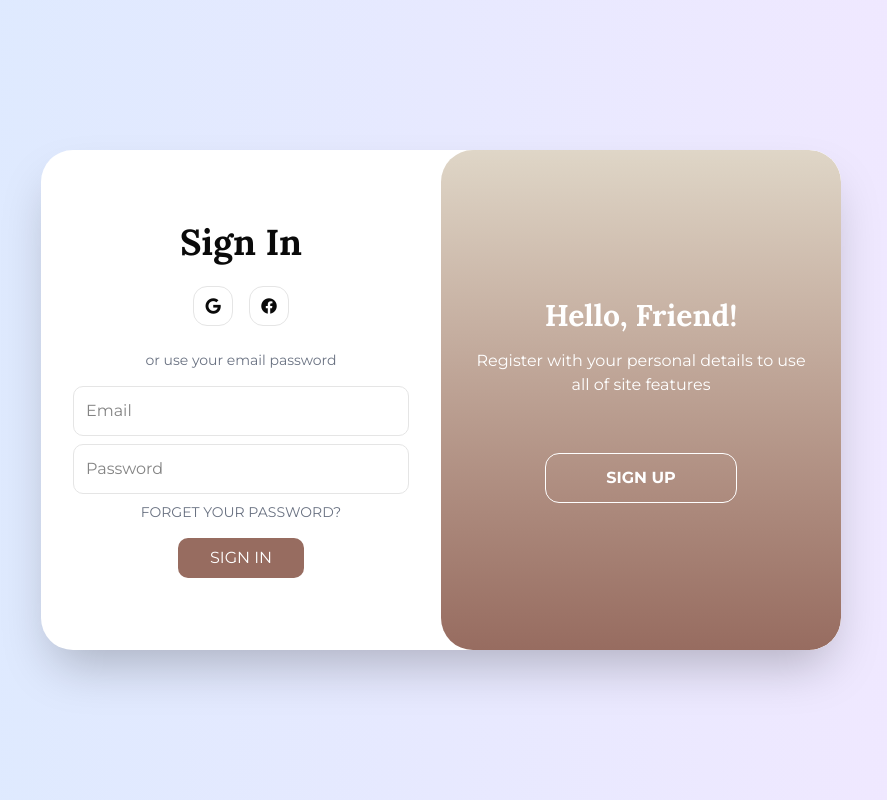
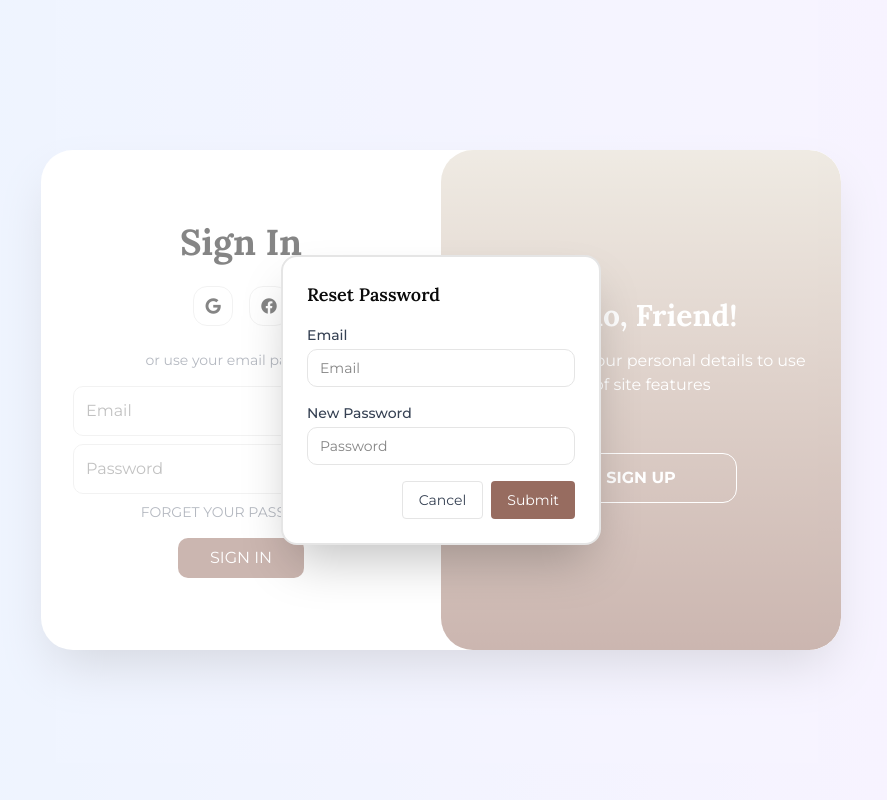
Before and after one commit to omrmhd5/OSTR, a React (Vite) app: page /login in a window 1280 px wide. Both pictures are taken after a click on the link "FORGET YOUR PASSWORD?". Shown: the whole page, without its empty margins (199-1086 px from the left). Built offline with nearby package versions, Linux system fonts and the light colour scheme.

Commit message:
add reset password functionality

```diff
--- a/src/Login.jsx
+++ b/src/Login.jsx
@@ -70,12 +70,31 @@ const App = () => {
     };
 
     setUsers((users) => [...users, newUser]);
+    window.location.reload();
   };
 
-  // const handleLogout = () => {
-  //   localStorage.removeItem("loggedInUser");
-  //   navigate("/");
-  // };
+  const handleResetPassword = (values, { setErrors }) => {
+    const storedUsers = JSON.parse(localStorage.getItem("users"));
+    const user = storedUsers.find((user) => user.email === values.email);
+    if (user) {
+      user.password = values.password;
+      localStorage.setItem("users", JSON.stringify(storedUsers));
+      window.location.reload();
+    } else {
+      setErrors({ password: "Email does not exist" });
+    }
+  };
+
+  const [showPopup, setShowPopup] = useState(false);
+
+  const handlePopupToggle = (e) => {
+    e.preventDefault();
+    setShowPopup(true);
+  };
+
+  const handleClosePopup = () => {
+    setShowPopup(false);
+  };
 
   return (
     <div className="min-h-screen flex items-center justify-center bg-gradient-to-r from-blue-100 to-purple-100 font-paragraph [&_h1]:font-header [&_h2]:font-header [&_h3]:font-header [&_h4]:font-header [&_h5]:font-header [&_h6]:font-header">
@@ -84,7 +103,8 @@ const App = () => {
         <section
           className={`absolute top-0 h-full w-1/2 rounded-4xl bg-gradient-to-b from-bg_clr to-t_clr transition-all duration-1000 ease-in-out ${
             activeTab == "SignUp" ? "left-0" : "left-1/2"
-          }`}>
+          }`}
+        >
           <div className="flex flex-col items-center justify-center h-full text-white px-8">
             {activeTab == "SignUp" ? (
               <>
@@ -94,7 +114,8 @@ const App = () => {
                 </p>
                 <button
                   onClick={() => setActiveTab("SignIn")}
-                  className="cursor-pointer px-15 py-3 mt-8 font-bold border border-white rounded-xl hover:bg-bg_clr hover:text-t_clr transition">
+                  className="cursor-pointer px-15 py-3 mt-8 font-bold border border-white rounded-xl hover:bg-bg_clr hover:text-t_clr transition"
+                >
                   SIGN IN
                 </button>
               </>
@@ -107,7 +128,8 @@ const App = () => {
                 </p>
                 <button
                   onClick={() => setActiveTab("SignUp")}
-                  className="cursor-pointer px-15 py-3 mt-8 font-bold border border-white rounded-xl hover:bg-bg_clr hover:text-t_clr transition">
+                  className="cursor-pointer px-15 py-3 mt-8 font-bold border border-white rounded-xl hover:bg-bg_clr hover:text-t_clr transition"
+                >
                   SIGN UP
                 </button>
               </>
@@ -124,7 +146,8 @@ const App = () => {
               animate={{ opacity: 1, x: 0 }}
               exit={{ opacity: 0, x: -50 }}
               transition={{ duration: 0.5 }}
-              className="absolute top-0 left-0 h-full w-1/2">
+              className="absolute top-0 left-0 h-full w-1/2"
+            >
               <div className="flex flex-col items-center justify-center h-full px-8">
                 <h2 className="text-4xl font-bold mb-6">Sign In</h2>
                 <div className="flex space-x-4 mb-6">
@@ -143,7 +166,8 @@ const App = () => {
                 <Formik
                   initialValues={{ email: "", password: "" }}
                   validationSchema={signInvalidationSchema}
-                  onSubmit={handleSignInSubmit}>
+                  onSubmit={handleSignInSubmit}
+                >
                   {({ isSubmitting }) => (
                     <Form className="flex flex-col w-full gap-2">
                       <Field
@@ -176,13 +200,18 @@ const App = () => {
                       <div className="items-center flex flex-col ">
                         <a
                           href="#"
-                          className=" text-center text-sm text-gray-500 mb-4 hover:underline">
+                          onClick={handlePopupToggle}
+                          className=" text-center text-sm text-gray-500 mb-4 hover:underline"
+                        >
                           FORGET YOUR PASSWORD?
                         </a>
+
+                        {/* sign in button */}
                         <button
                           type="submit"
                           disabled={isSubmitting}
-                          className="cursor-pointer px-8 py-2 bg-t_clr text-white rounded-lg hover:bg-bg_clr hover:text-t_clr transition">
+                          className="cursor-pointer px-8 py-2 bg-t_clr text-white rounded-lg hover:bg-bg_clr hover:text-t_clr transition"
+                        >
                           SIGN IN
                         </button>
                       </div>
@@ -193,7 +222,79 @@ const App = () => {
             </motion.section>
           )}
 
-          {/* Sign Up Form */}
+          {/* Reset password */}
+          {showPopup && (
+            <div className="fixed inset-0 z-40 bg-white/50 flex items-center justify-center ">
+              <div onClick={handleClosePopup} />
+              <div className="fixed z-50 scale-100 bg-white rounded-2xl border-2 shadow-2xl p-6 w-80 max-w-full">
+                <h2 className="text-lg font-semibold mb-4">Reset Password</h2>
+                <Formik
+                  initialValues={{ email: "", password: "" }}
+                  validationSchema={signInvalidationSchema}
+                  onSubmit={handleResetPassword}
+                >
+                  {({ isSubmitting }) => (
+                    <Form>
+                      <div className="mb-4">
+                        <label className="block text-sm font-medium text-gray-700 mb-1">
+                          Email
+                        </label>
+                        <Field
+                          type="email"
+                          name="email"
+                          placeholder="Email"
+                          className="w-full border rounded-lg px-3 py-2 text-sm focus:outline-none focus:ring-2 focus:ring-yellow-950"
+                        />
+                        <ErrorMessage name="email">
+                          {(msg) => (
+                            <div className="  font-semibold text-red-500 text-sm w-full ">
+                              ⚠️ {msg} !
+                            </div>
+                          )}
+                        </ErrorMessage>
+                      </div>
+                      <div className="mb-4">
+                        <label className="block text-sm font-medium text-gray-700 mb-1">
+                          New Password
+                        </label>
+                        <Field
+                          type="password"
+                          name="password"
+                          placeholder="Password"
+                          className="w-full border rounded-lg px-3 py-2 text-sm focus:outline-none focus:ring-2 focus:ring-yellow-950"
+                        />
+                        <ErrorMessage name="password">
+                          {(msg) => (
+                            <div className="font-semibold text-red-500 text-sm w-full ">
+                              ⚠️ {msg} !
+                            </div>
+                          )}
+                        </ErrorMessage>
+                      </div>
+                      <div className="flex justify-end space-x-2">
+                        <button
+                          type="button"
+                          onClick={handleClosePopup}
+                          className="cursor-pointer px-4 py-2 text-sm text-gray-700 border rounded hover:bg-gray-100"
+                        >
+                          Cancel
+                        </button>
+                        <button
+                          type="submit"
+                          disabled={isSubmitting}
+                          className="cursor-pointer px-4 py-2 text-sm text-white bg-t_clr rounded hover:bg-yellow-950"
+                        >
+                          Submit
+                        </button>
+                      </div>
+                    </Form>
+                  )}
+                </Formik>
+              </div>
+            </div>
+          )}
+
+          {/* // Sign Up Form */}
           {activeTab === "SignUp" && (
             <motion.section
               key="signUp"
@@ -201,7 +302,8 @@ const App = () => {
               animate={{ opacity: 1, x: 0 }}
               exit={{ opacity: 0, x: 50 }}
               transition={{ duration: 0.5 }}
-              className="absolute top-0 left-1/2 h-full w-1/2">
+              className="absolute top-0 left-1/2 h-full w-1/2"
+            >
               <div className="flex flex-col items-center justify-center h-full px-8 mt-8">
                 <h2 className="text-3xl font-bold mb-6 ">Create Account</h2>
                 <div className="flex space-x-4 mb-6 font-bold">
@@ -223,7 +325,8 @@ const App = () => {
                     password: "",
                   }}
                   validationSchema={signUpvalidationSchema}
-                  onSubmit={handleSignUpSubmit}>
+                  onSubmit={handleSignUpSubmit}
+                >
                   {({ isSubmitting }) => (
                     <Form className="flex flex-col w-full gap-2">
                       <Field
@@ -269,7 +372,8 @@ const App = () => {
                         <button
                           type="submit"
                           disabled={isSubmitting}
-                          className="cursor-pointer px-8 py-2 bg-t_clr text-white rounded-lg hover:bg-bg_clr hover:text-t_clr transition">
+                          className="cursor-pointer px-8 py-2 bg-t_clr text-white rounded-lg hover:bg-bg_clr hover:text-t_clr transition"
+                        >
                           SIGN UP
                         </button>
                       </div>
```
Also changed, not shown: src/components/ui/NavBar.jsx (+6 -3 lines).
